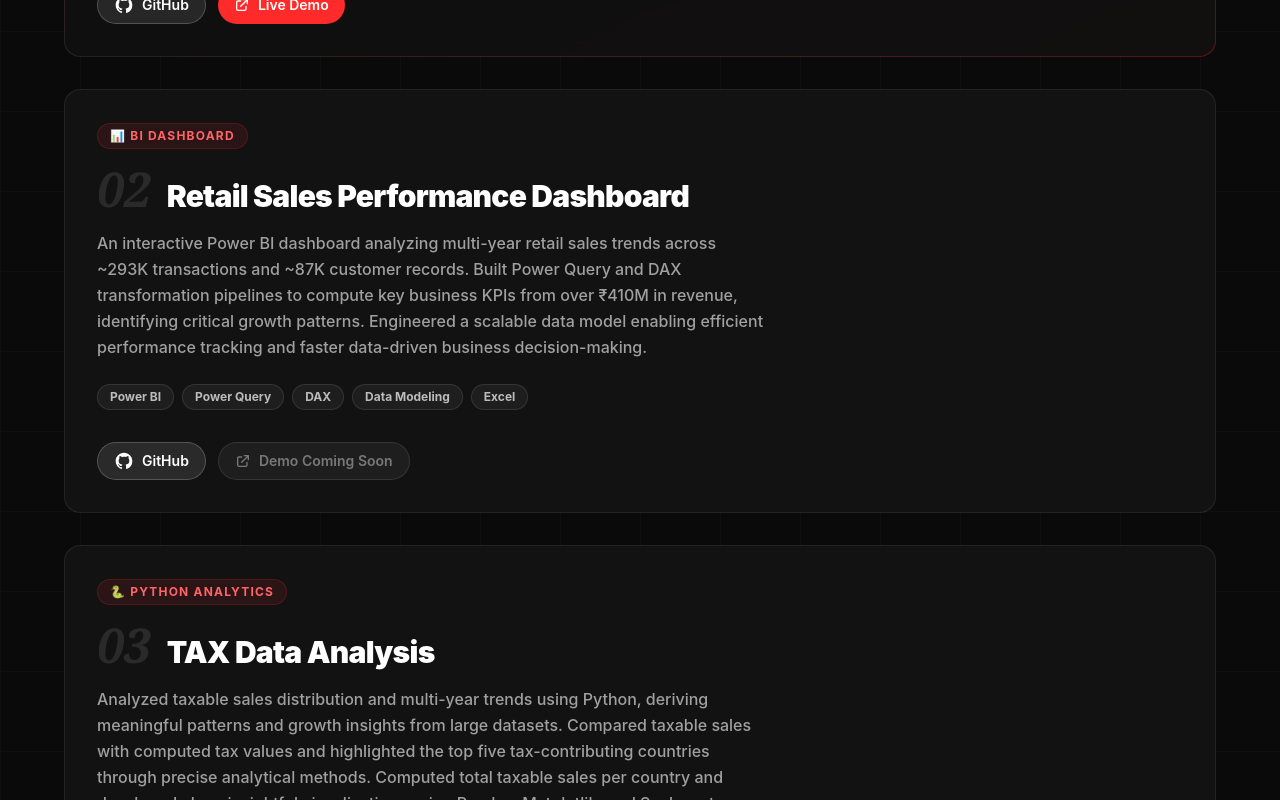
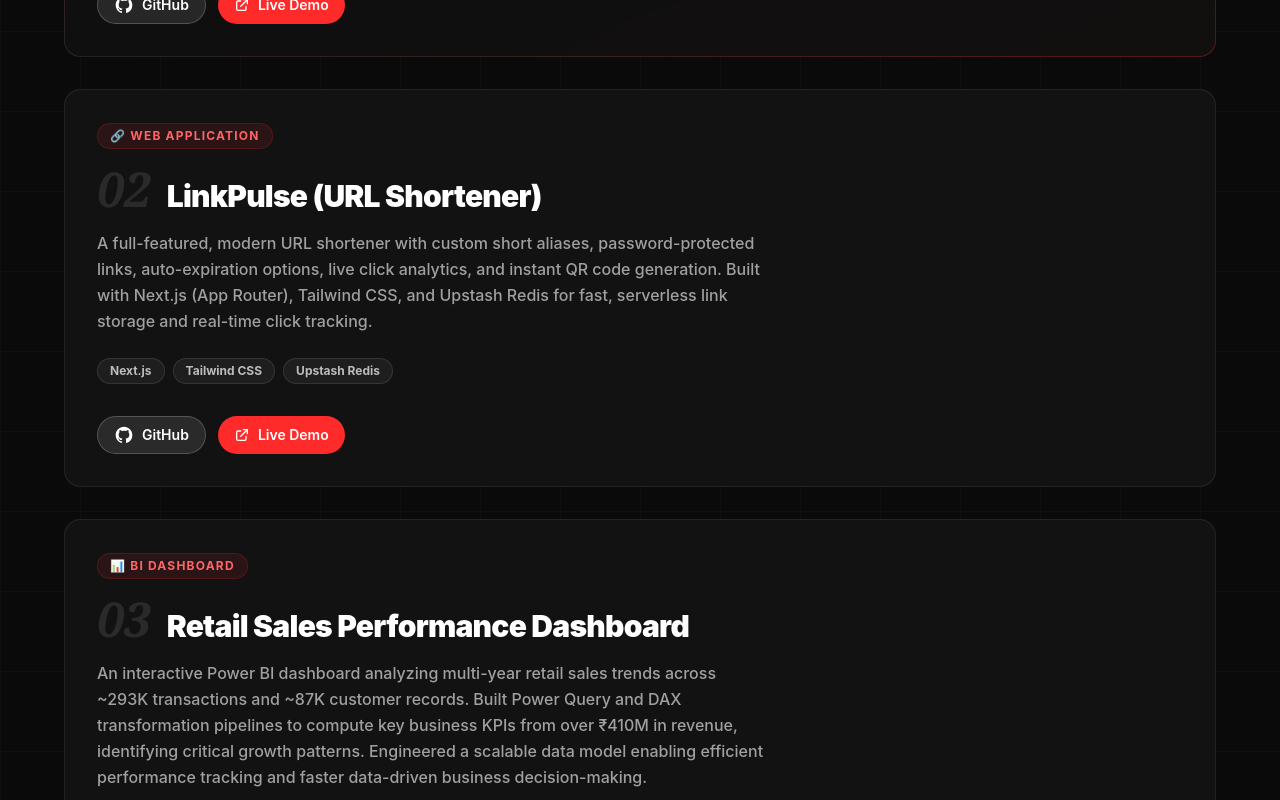
Before and after one commit to 4bhiigit/My-Portfolio, a React (Vite) app in the folder Portfolio-main/: page / in a window 1280 px wide. Shown: the part 4760-5560 px from the top of the page. Built offline with nearby package versions, Linux system fonts and the light colour scheme; no server answers.

Commit message:
Add LinkPulse (URL Shortener) project as second card

```diff
--- a/Portfolio-main/src/data/portfolioData.js
+++ b/Portfolio-main/src/data/portfolioData.js
@@ -194,8 +194,22 @@ export const projects = [
     isFlagship: true,
   },
   {
+    id: "linkpulse",
+    number: "02",
+    badge: "🔗 Web Application",
+    title: "LinkPulse (URL Shortener)",
+    description:
+      "A full-featured, modern URL shortener with custom short aliases, password-protected links, auto-expiration options, live click analytics, and instant QR code generation. Built with Next.js (App Router), Tailwind CSS, and Upstash Redis for fast, serverless link storage and real-time click tracking.",
+    techTags: ["Next.js", "Tailwind CSS", "Upstash Redis"],
+    links: {
+      github: "https://github.com/4bhiigit/shorturl.git",
+      demo: "https://shorturl-nine-pi.vercel.app/",
+    },
+    isFlagship: false,
+  },
+  {
     id: "retail-sales-dashboard",
-    number: "02",
+    number: "03",
     badge: "📊 BI Dashboard",
     title: "Retail Sales Performance Dashboard",
     description:
@@ -209,7 +223,7 @@ export const projects = [
   },
   {
     id: "tax-data-analysis",
-    number: "03",
+    number: "04",
     badge: "🐍 Python Analytics",
     title: "TAX Data Analysis",
     description:
```
